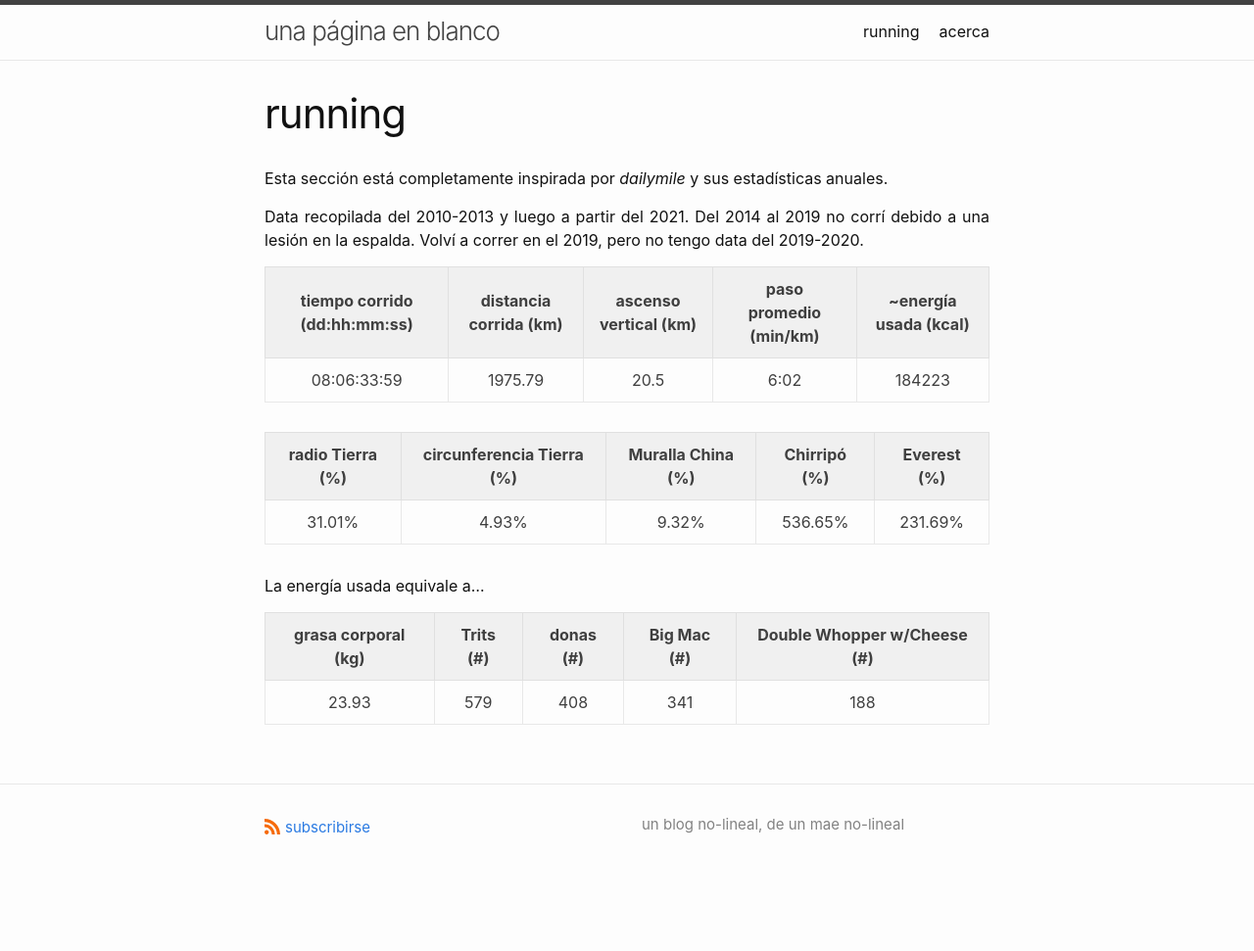
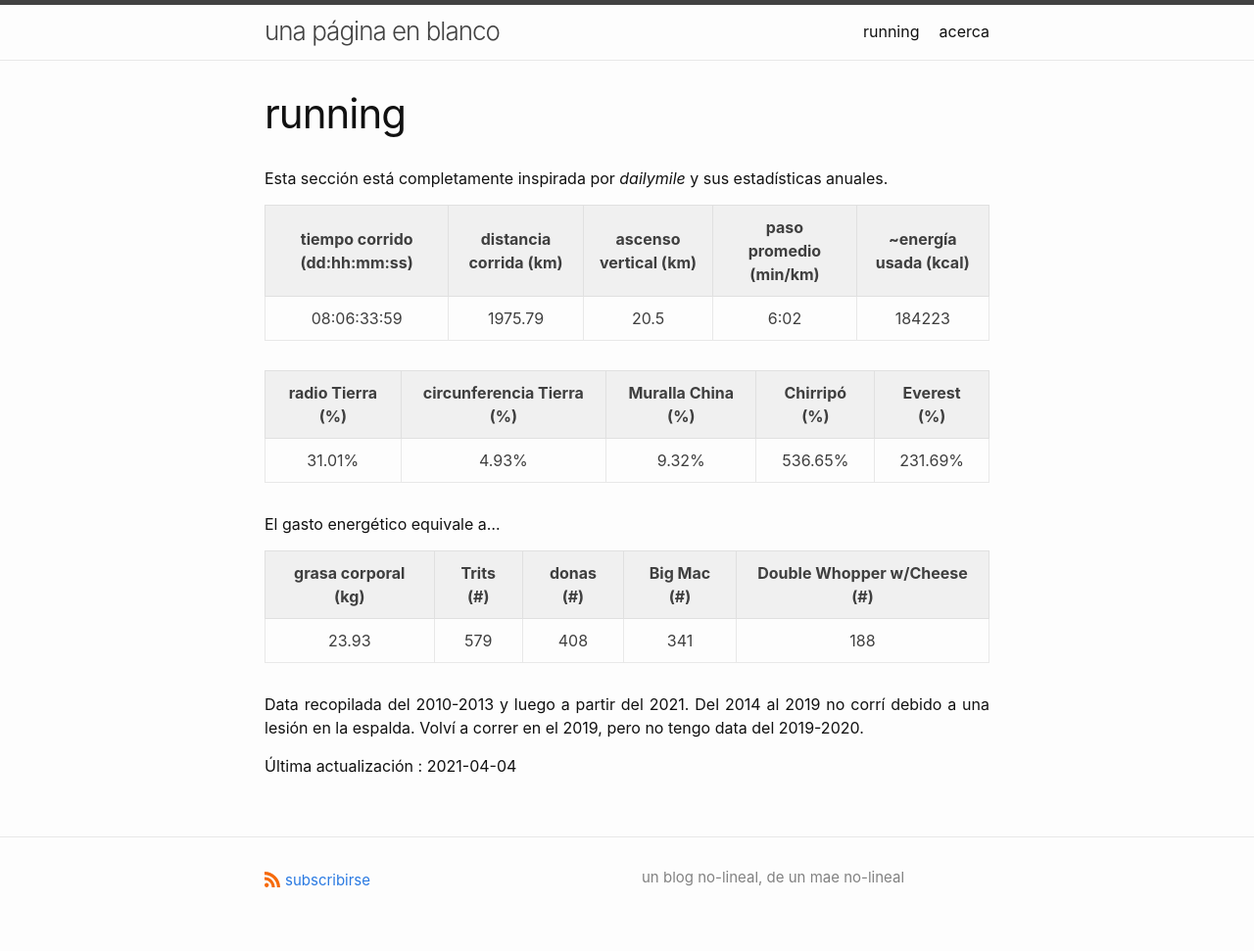
Before and after one commit to eguevaralopez/eguevaralopez.github.io, a Jekyll site: the page built from running.md, in a window 1280 px wide. Shown: the whole page at 98% size. Built offline with Jekyll 4.4.1, drawn with Linux system fonts in a browser that asks for light colours; before the commit the page ends 917 px from its top, so only the background shows below that.

Commit message:
arreglar running stats

```diff
--- a/running.md
+++ b/running.md
@@ -5,8 +5,6 @@ permalink: /running/
 ---
 <style>body {text-align: justify}</style>
 Esta sección está completamente inspirada por *dailymile* y sus estadísticas anuales.
-
-Data recopilada del 2010-2013 y luego a partir del 2021. Del 2014 al 2019 no corrí debido a una lesión en la espalda. Volví a correr en el 2019, pero no tengo data del 2019-2020.
 
 | tiempo corrido (dd:hh:mm:ss) | distancia corrida (km) | ascenso vertical (km) | paso promedio (min/km) | ~energía usada (kcal) |
 |:----------------------------:|:----------------------:|:---------------------:|:----------------------:|:---------------------:|
@@ -16,8 +14,12 @@ Data recopilada del 2010-2013 y luego a partir del 2021. Del 2014 al 2019 no cor
 |:----------------:|:-------------------------:|:-----------------:|:------------:|:-----------:|
 | 31.01%           | 4.93%                     | 9.32%             | 536.65%      | 231.69%     |
 
-La energía usada equivale a...
+El gasto energético equivale a...
 
 | grasa corporal (kg) | Trits (#) | donas (#) | Big Mac (#) | Double Whopper w/Cheese (#) |
 |:-------------------:|:---------:|:---------:|:-----------:|:---------------------------:|
 | 23.93               | 579       | 408       | 341         | 188                         |
+
+Data recopilada del 2010-2013 y luego a partir del 2021. Del 2014 al 2019 no corrí debido a una lesión en la espalda. Volví a correr en el 2019, pero no tengo data del 2019-2020.
+
+Última actualización : 2021-04-04
```
